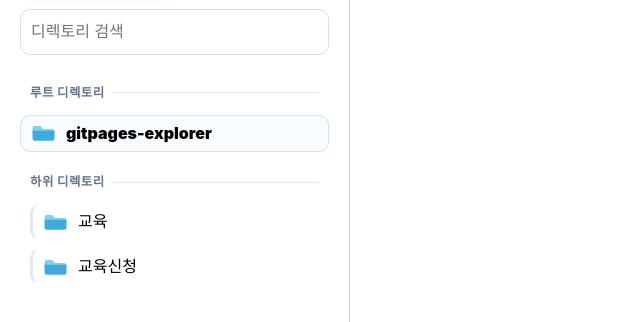
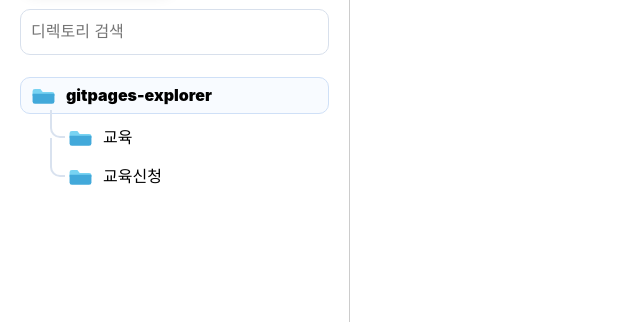
Before and after one commit to softm/gitpages-explorer, a plain HTML site: page index.html in a window 1280 px wide. Shown: the part 194-516 px from the top of the page, without its empty margins (0-640 px from the left). Drawn offline with Linux system fonts and the light colour scheme; some packages are replaced by stand-ins of ours; a script that the page names is missing.

Commit message:
Render main directories as tree menu

```diff
--- a/index.html
+++ b/index.html
@@ -231,26 +231,6 @@
             overflow-wrap: anywhere;
             line-height: 1.45;
         }
-        .note-list-section {
-            display: flex;
-            align-items: center;
-            gap: 8px;
-            margin: 14px 0 6px;
-            color: #64748b;
-            font-size: 0.78em;
-            font-weight: 900;
-            letter-spacing: 0.04em;
-            text-transform: uppercase;
-        }
-        .note-list-section:first-child {
-            margin-top: 0;
-        }
-        .note-list-section::after {
-            content: "";
-            flex: 1 1 auto;
-            height: 1px;
-            background: #e2e8f0;
-        }
         .note-list-item--root {
             border: 1px solid #cfe0f7;
             background: #f8fbff;
@@ -260,9 +240,34 @@
             color: #0b63d1;
         }
         .note-list-item--child {
-            margin-left: 10px;
-            padding-left: 10px;
-            border-left: 3px solid #e2e8f0;
+            position: relative;
+            margin: 4px 0 0 30px;
+            padding-left: 18px;
+        }
+        #mainDirectories.note-list-tree .note-list-item--root {
+            margin-bottom: 6px;
+        }
+        #mainDirectories.note-list-tree .note-list-item--child::before {
+            content: "";
+            position: absolute;
+            left: 0;
+            top: -10px;
+            bottom: 50%;
+            width: 13px;
+            border-left: 2px solid #d9e2ef;
+            border-bottom: 2px solid #d9e2ef;
+            border-bottom-left-radius: 10px;
+        }
+        #mainDirectories.note-list-tree .note-list-item--child::after {
+            content: "";
+            position: absolute;
+            left: 0;
+            top: 50%;
+            bottom: -10px;
+            border-left: 2px solid #d9e2ef;
+        }
+        #mainDirectories.note-list-tree .note-list-item--child:last-child::after {
+            display: none;
         }
         #mainDirectories li.selected-note,
         #mainDirectories li.selected-note:hover {
@@ -2198,10 +2203,10 @@
         </div>
     </div>
 
-    <script src="https://softm.github.io/gitpages-explorer/lib/attachment-utils.js?v=20260513-root-menu"></script>
-    <script src="https://softm.github.io/gitpages-explorer/lib/files-index-utils.js?v=20260513-root-menu"></script>
-    <script src="https://softm.github.io/gitpages-explorer/lib/document-viewer.js?v=20260513-root-menu"></script>
-    <script src="https://softm.github.io/gitpages-explorer/lib/index-page.js?v=20260513-root-menu"></script>
+    <script src="https://softm.github.io/gitpages-explorer/lib/attachment-utils.js?v=20260513-tree-menu"></script>
+    <script src="https://softm.github.io/gitpages-explorer/lib/files-index-utils.js?v=20260513-tree-menu"></script>
+    <script src="https://softm.github.io/gitpages-explorer/lib/document-viewer.js?v=20260513-tree-menu"></script>
+    <script src="https://softm.github.io/gitpages-explorer/lib/index-page.js?v=20260513-tree-menu"></script>
     <script src="https://cdn.jsdelivr.net/npm/lightgallery@2.7.2/lightgallery.min.js"></script>
     <script src="https://cdn.jsdelivr.net/npm/lightgallery@2.7.2/plugins/video/lg-video.min.js"></script>
     <button onclick="scrollToTop()" id="scrollTopBtn" title="Go to top">TOP</button>
```
Also changed, not shown: admin.html (+2 -2 lines), dataroom.html (+4 -4 lines), wordcloud.html (+2 -2 lines), lib/index-page.js.
